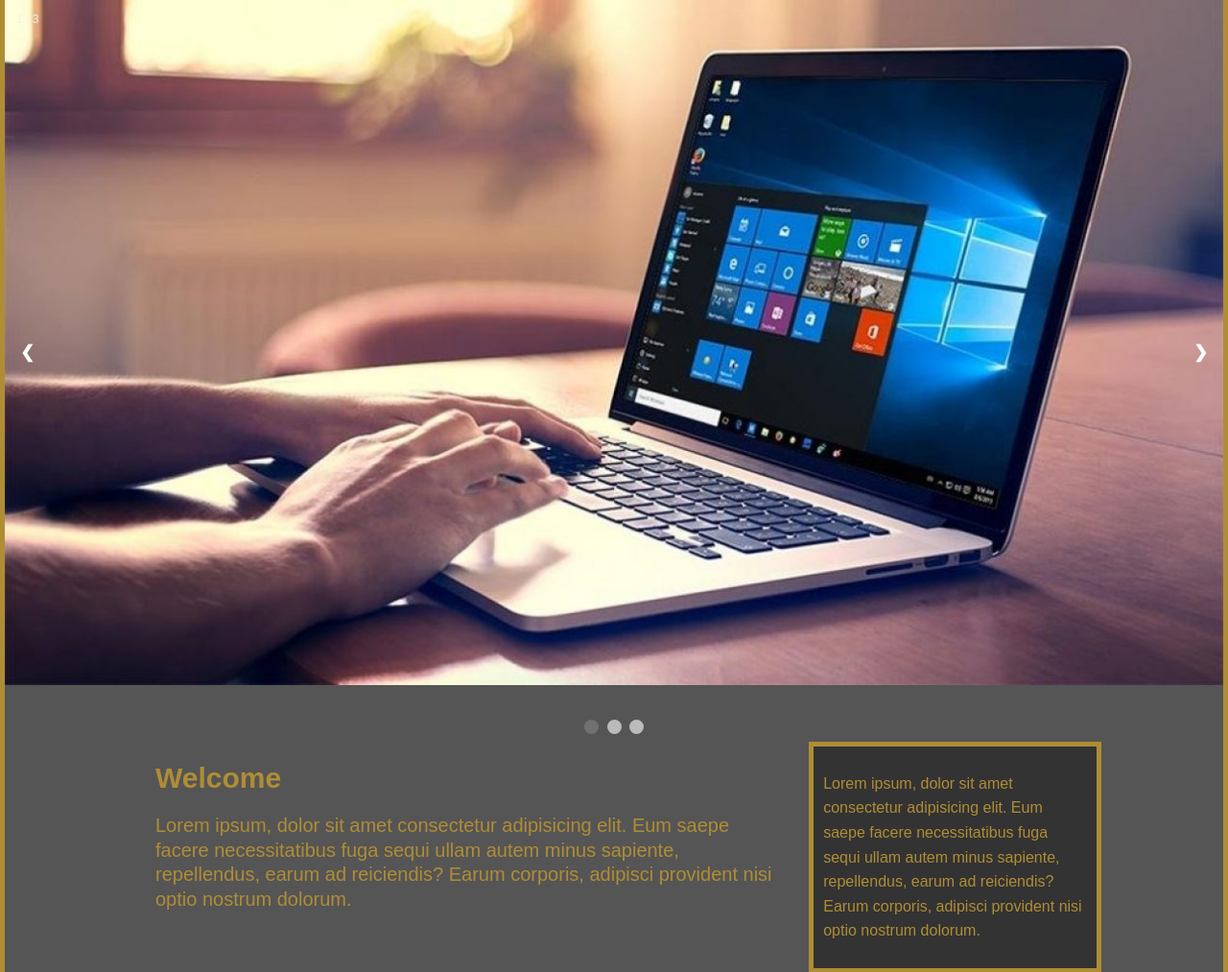
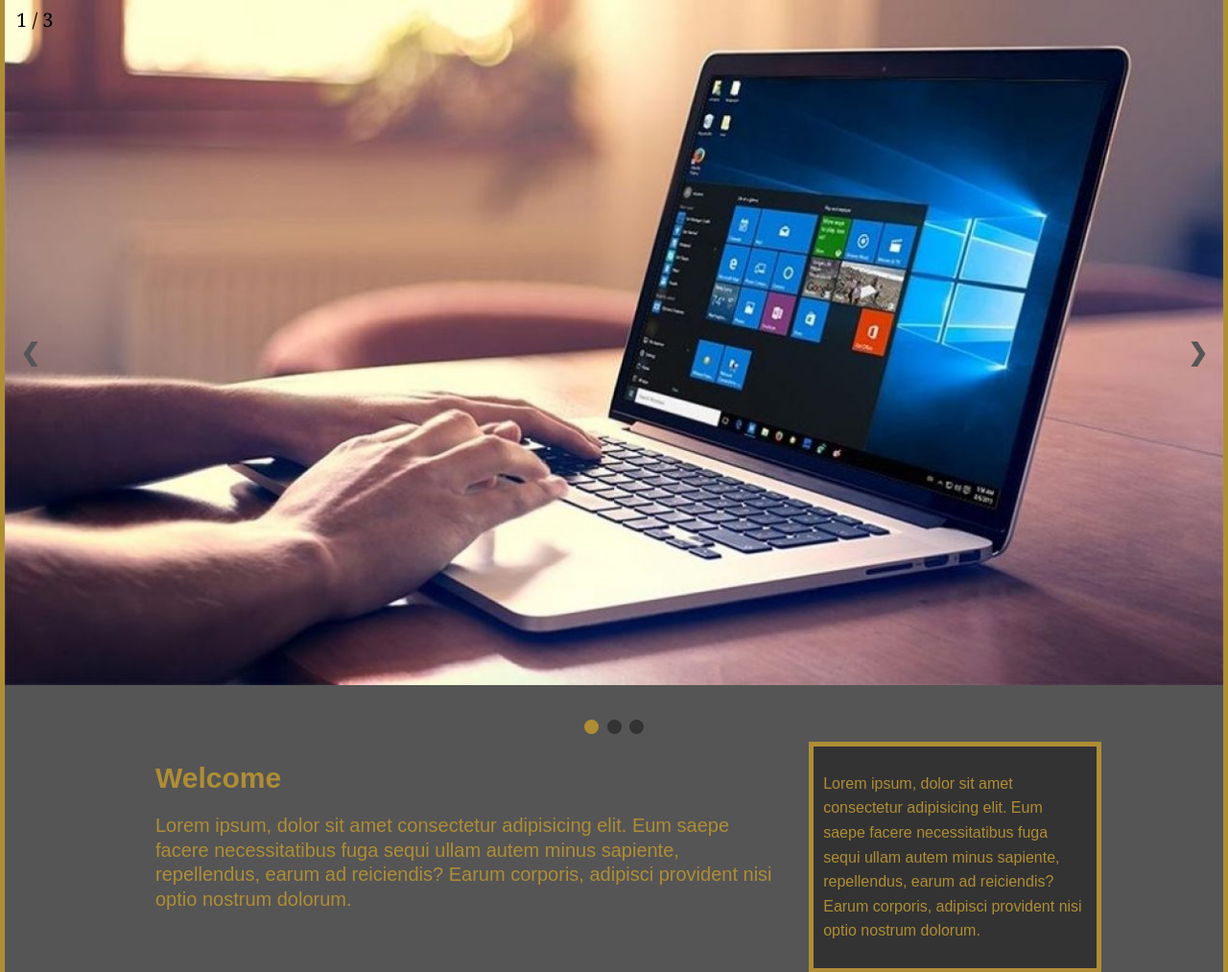
Before and after one commit to UmairKhankhail/E-Shool, a PHP site: page /mainpage.html in a window 1280 px wide. Shown: the part 228-1241 px from the top of the page at 96% size. Run offline with PHP 8.4, Linux system fonts and the light colour scheme.

Commit message:
color changes

```diff
--- a/Project/style.css
+++ b/Project/style.css
@@ -50,6 +50,10 @@ body {
     text-decoration: none;
     font-size: 18px;
     padding-right: 15px;
+}
+
+#navbar a:hover {
+    color: blanchedalmond;
 }
 
 #showcase {
@@ -135,9 +139,9 @@ body {
     width: auto;
     margin-top: -22px;
     padding: 16px;
-    color: white;
+    color: #555;
     font-weight: bold;
-    font-size: 18px;
+    font-size: 25px;
     transition: 0.6s ease;
     border-radius: 0 3px 3px 0;
     user-select: none;
@@ -161,7 +165,7 @@ body {
 
 .prev:hover,
 .next:hover {
-    background-color: rgba(0, 0, 0, 0.8);
+    background-color: rgb(175, 141, 53);
 }
 
 
@@ -181,8 +185,9 @@ body {
 /* Number text (1/3 etc) */
 
 .numbertext {
-    color: #f2f2f2;
-    font-size: 12px;
+    font-family: Georgia, 'Times New Roman', Times, serif;
+    color: black;
+    font-size: 20px;
     padding: 8px 12px;
     position: absolute;
     top: 0;
@@ -196,7 +201,7 @@ body {
     height: 15px;
     width: 15px;
     margin: 0 2px;
-    background-color: #bbb;
+    background-color: #333;
     border-radius: 50%;
     display: inline-block;
     transition: background-color 0.6s ease;
@@ -204,7 +209,7 @@ body {
 
 .active,
 .dot:hover {
-    background-color: #717171;
+    background-color: rgb(175, 141, 53);
 }
 
 
```
